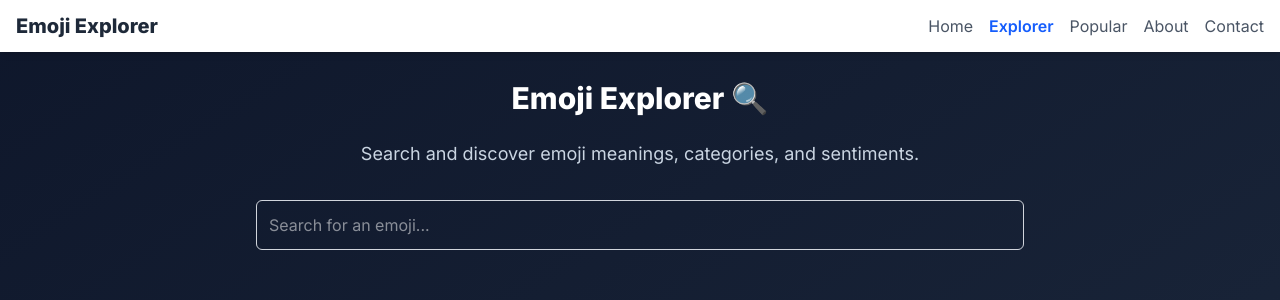
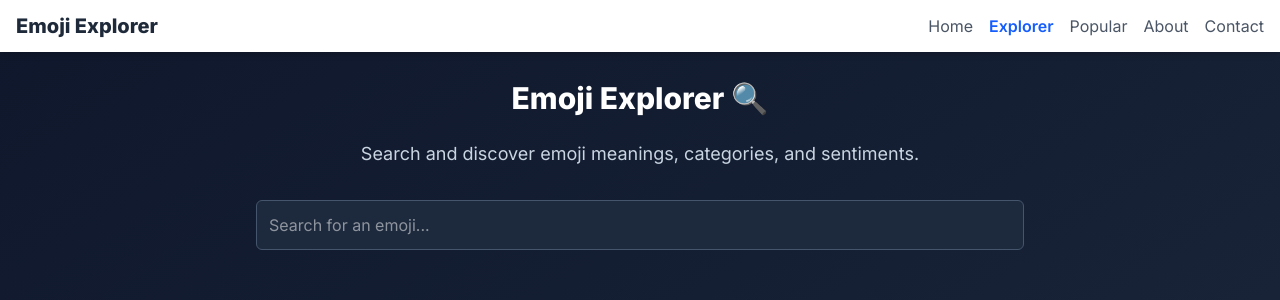
Before and after one commit to amishipatidar/Emoji-Explorer, a React (Vite) app: page /explorer in a window 1280 px wide. Shown: the top 300 px of the page. Built offline with nearby package versions, Linux system fonts and the light colour scheme.

Commit message:
Update EmojiSearch.jsx

```diff
--- a/src/components/EmojiSearch.jsx
+++ b/src/components/EmojiSearch.jsx
@@ -1,7 +1,6 @@
 import { useContext, useState } from "react";
 import { EmojiContext } from "../context/EmojiContext";
 import React from 'react';
-
 
 const EmojiSearch = () => {
   const { emojiList } = useContext(EmojiContext);
@@ -19,10 +18,9 @@ const EmojiSearch = () => {
         placeholder="Search for an emoji..."
         value={search}
         onChange={(e) => setSearch(e.target.value)}
-        className="w-full p-3 rounded-md border border-gray-300 focus:outline-none focus:ring-2 focus:ring-blue-500"
+        className="w-full p-3 rounded-md bg-slate-800 text-white border border-slate-600 focus:outline-none focus:ring-2 focus:ring-cyan-500"
       />
 
-      {/* Only show results if search is not empty */}
       {search && (
         <div className="grid grid-cols-2 sm:grid-cols-3 md:grid-cols-4 gap-6 mt-6">
           {filtered.length > 0 ? (
```
